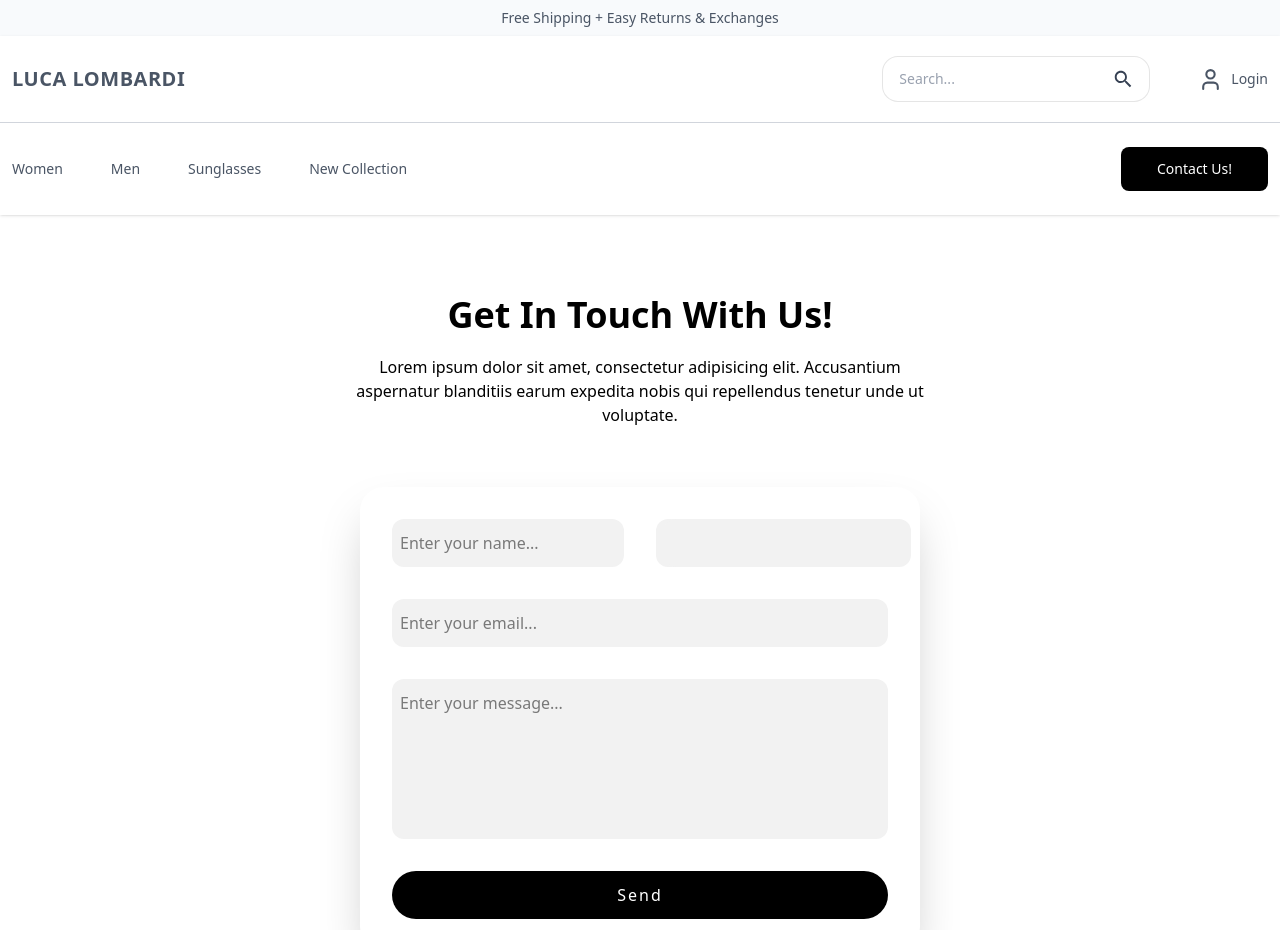
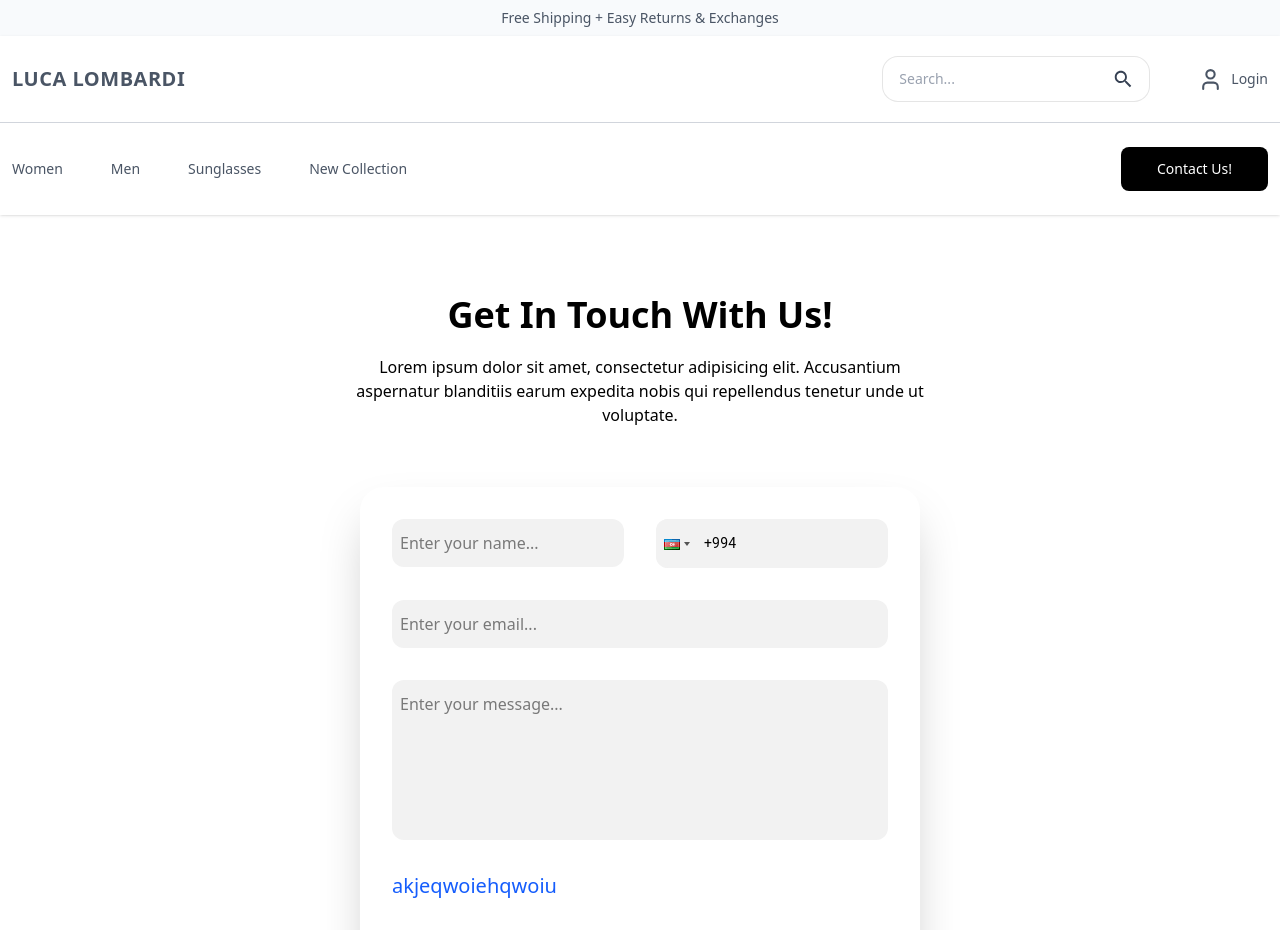
Before and after one commit to Hafis-bv/Luca-Lombardi, a Next.js app: page /contact in a window 1280 px wide. Shown: the top 930 px of the page. Built offline with nearby package versions, Linux system fonts and the light colour scheme.

Commit message:
Update input component and add nodemailer

```diff
--- /dev/null
+++ b/src/app/api/contact/route.ts
@@ -0,0 +1,41 @@
+import { generateContactHtml } from "@/utils/generateContactHtml";
+import { NextRequest, NextResponse } from "next/server";
+import nodemailer from "nodemailer";
+
+export async function POST(req: NextRequest) {
+  const body = await req.json();
+
+  const html = generateContactHtml(body);
+
+  const transporter = nodemailer.createTransport({
+    service: "gmail",
+    auth: {
+      user: process.env.SMTP_SERVER_USERNAME,
+      pass: process.env.SMTP_SERVER_PASSWORD,
+    },
+    tls: {
+      rejectUnauthorized: false,
+    },
+  });
+
+  try {
+    await transporter.sendMail({
+      from: `${body.name} <${body.email}>`,
+      to: process.env.SMTP_SERVER_USERNAME,
+      subject: `New message from ${body.name} <${body.email}>`,
+      html,
+      replyTo: body.email,
+    });
+
+    return NextResponse.json(
+      { message: "Email sent successfully" },
+      { status: 200 },
+    );
+  } catch (err) {
+    console.log("Error sending email", err);
+    return NextResponse.json(
+      { error: "Failed to send email" },
+      { status: 500 },
+    );
+  }
+}
--- a/src/app/contact/widgets/ContactForm.tsx
+++ b/src/app/contact/widgets/ContactForm.tsx
@@ -1,7 +1,84 @@
+"use client";
+
 import { Container } from "@/components/Container";
 import { Input } from "@/components/Input";
+import {
+  ContactFormData,
+  contactSchema,
+  ErrorContactState,
+} from "@/schemas/contact";
+import axios from "axios";
+import { ChangeEvent, FormEvent, useState } from "react";
+import { z } from "zod";
 
 export function ContactForm() {
+  const [formData, setFormData] = useState<ContactFormData>({
+    name: "",
+    phone: "",
+    email: "",
+    message: "",
+  });
+  const [errors, setErrors] = useState<ErrorContactState>({
+    name: null,
+    phone: null,
+    email: null,
+    message: null,
+    general: null,
+  });
+  const [loading, setLoading] = useState(false);
+  const [success, setSuccess] = useState<string | null>("akjeqwoiehqwoiu");
+  const handleChange = (
+    e: ChangeEvent<HTMLInputElement | HTMLTextAreaElement>,
+  ) => {
+    setFormData({ ...formData, [e.target.name]: e.target.value });
+    setErrors({ ...errors, [e.target.name]: null });
+  };
+
+  const handlePhoneChange = (value: string) => {
+    setFormData({ ...formData, phone: value });
+    setErrors({ ...errors, phone: null });
+  };
+
+  const handleSubmit = async (e: FormEvent<HTMLFormElement>) => {
+    e.preventDefault();
+    const result = contactSchema.safeParse(formData);
+
+    if (!result.success) {
+      const flattened = z.flattenError(result.error);
+      const fieldErrors = flattened.fieldErrors;
+
+      setErrors({
+        name: fieldErrors.name?.[0] ?? null,
+        phone: fieldErrors.phone?.[0] ?? null,
+        email: fieldErrors.email?.[0] ?? null,
+        message: fieldErrors.message?.[0] ?? null,
+        general: null,
+      });
+      return;
+    }
+
+    const validatedData = result.data;
+
+    setLoading(true);
+
+    try {
+      await axios.post("/api/contact", validatedData);
+      setSuccess("Your message has been successfully sent!");
+      setFormData({ name: "", phone: "", email: "", message: "" });
+
+      setTimeout(() => setSuccess(null), 3000);
+    } catch (err: any) {
+      console.log(err);
+      const message =
+        err?.response?.data?.message ||
+        err?.response?.data?.err ||
+        "Something went wrong";
+
+      setErrors({ ...errors, general: message });
+    } finally {
+      setLoading(false);
+    }
+  };
   return (
     <div>
       <div className="flex flex-col items-center text-center gap-5 pt-20">
@@ -13,24 +90,61 @@ export function ContactForm() {
         </p>
       </div>
       <Container className="pt-15 pb-30 mx-4 p-8">
-        <form className="grid grid-cols-2 gap-8 shadow-2xl rounded-3xl w-full p-8 md:w-140 mx-auto ">
+        <form
+          onSubmit={handleSubmit}
+          className="grid grid-cols-2 gap-8 shadow-2xl rounded-3xl w-full p-8 md:w-140 mx-auto "
+        >
           <div className="flex flex-col relative col-span-2 md:col-span-1">
-            <Input placeholder="Enter your name..." />
+            <Input
+              name="name"
+              value={formData.name}
+              onChange={handleChange}
+              placeholder="Enter your name..."
+              error={errors.name}
+            />
           </div>
-          <div className="col-span-2 md:col-span-1 bg-[#f2f2f2] rounded-xl px-2">
-            <Input placeholder="" />
+          <div className="col-span-2 md:col-span-1">
+            <Input
+              name="phone"
+              value={formData.phone}
+              onPhoneChange={handlePhoneChange}
+              phone={true}
+              placeholder=""
+              error={errors.phone}
+            />
           </div>
           <div className="flex flex-col relative col-span-2">
-            <Input placeholder="Enter your email..." />
+            <Input
+              name="email"
+              value={formData.email}
+              onChange={handleChange}
+              placeholder="Enter your email..."
+              error={errors.email}
+            />
           </div>
           <div className="flex flex-col gap-1 col-span-2">
             <textarea
+              name="message"
+              value={formData.message}
+              onChange={handleChange}
               placeholder="Enter your message..."
               className="bg-[#f2f2f2] py-3 px-2 rounded-xl h-40 outline-none resize-none"
             />
+            {errors.message && (
+              <span className="text-red-600 text-xs mt-1">
+                {errors.message}
+              </span>
+            )}
           </div>
-          <button className="bg-black col-span-2 text-white w-full font-medium tracking-[2px] py-3 rounded-3xl cursor-pointer">
-            Send
+          {errors.general && (
+            <span className="text-red-600 text-sm">{errors.general}</span>
+          )}
+          {success && <span className="text-xl text-blue-600">{success}</span>}
+          <button
+            disabled={loading}
+            className="bg-black col-span-2 text-white w-full font-medium tracking-[2px] py-3 rounded-3xl cursor-pointer"
+          >
+            {loading ? "Sending..." : "Send"}
           </button>
         </form>
       </Container>
--- a/src/components/Input.tsx
+++ b/src/components/Input.tsx
@@ -1,14 +1,20 @@
 "use client";
 
 import clsx from "clsx";
+import { ChangeEvent } from "react";
+import PhoneInput from "react-phone-input-2";
+import "react-phone-input-2/lib/style.css";
 
 interface InputProps {
   placeholder?: string;
   type?: string;
   name?: string;
   value?: string;
-  onChange?: () => void;
+  onChange?: (e: ChangeEvent<HTMLInputElement>) => void;
   className?: string;
+  phone?: boolean;
+  error?: string | null;
+  onPhoneChange?: (value: string) => void;
 }
 
 export function Input({
@@ -18,8 +24,31 @@ export function Input({
   value,
   onChange = () => {},
   className,
+  phone = false,
+  error,
+  onPhoneChange,
 }: InputProps) {
-  return (
+  return phone ? (
+    <div className="flex flex-col gap-1">
+      <PhoneInput
+        country="az"
+        onlyCountries={["az", "ru", "tr", "us"]}
+        value={value}
+        onChange={onPhoneChange}
+        specialLabel=""
+        inputClass={clsx(
+          "!bg-[#f2f2f2] !py-3 !px-2 !pl-12 !rounded-xl !outline-none !w-full !h-auto !border-none",
+
+          className,
+        )}
+        buttonClass="!bg-[#f2f2f2] !border-none  !rounded-l-xl"
+        containerClass="!w-full"
+        dropdownClass="!rounded-xl !bg-[#f2f2f2] !shadow-lg"
+      />
+      {error && <span className="text-red-600 text-xs mt-1">{error}</span>}
+    </div>
+  ) : (
+    <div className="flex flex-col gap-1">
       <input
         className={clsx(
           "bg-[#f2f2f2] py-3 px-2 rounded-xl outline-none",
@@ -31,5 +60,7 @@ export function Input({
         value={value || ""}
         onChange={onChange}
       />
+      {error && <span className="text-red-600 text-xs mt-1">{error}</span>}
+    </div>
   );
 }
--- /dev/null
+++ b/src/schemas/contact.ts
@@ -0,0 +1,20 @@
+import { z } from "zod";
+
+export const contactSchema = z.object({
+  name: z.string().min(2, "Name must be at least 2 or more characters"),
+  phone: z
+    .string()
+    .min(7, "Phone number must be at least 7 or more characters"),
+  email: z.email("Invalid email"),
+  message: z.string().min(10, "Message must be at least 10 or more characters"),
+});
+
+export type ContactFormData = z.infer<typeof contactSchema>;
+
+export type ErrorContactState = {
+  name: string | null;
+  phone: string | null;
+  email: string | null;
+  message: string | null;
+  general: string | null;
+};
--- /dev/null
+++ b/src/utils/generateContactHtml.ts
@@ -0,0 +1,86 @@
+import { ContactFormData } from "@/schemas/contact";
+
+export function generateContactHtml(body: ContactFormData) {
+  return `
+<!DOCTYPE html>
+<html>
+<head>
+  <meta charset="utf-8" />
+</head>
+<body style="margin:0;padding:0;background-color:#f4f4f4;font-family:'Helvetica Neue',Arial,sans-serif;">
+  <table width="100%" cellpadding="0" cellspacing="0" style="background-color:#f4f4f4;padding:40px 0;">
+    <tr>
+      <td align="center">
+        <table width="600" cellpadding="0" cellspacing="0" style="background-color:#ffffff;border-radius:8px;overflow:hidden;">
+
+          <tr>
+            <td style="background-color:#0a0a0a;padding:32px 40px;text-align:center;">
+              <span style="color:#d4af37;font-size:22px;font-weight:600;letter-spacing:2px;text-transform:uppercase;">
+                Luca Lombardy
+              </span>
+            </td>
+          </tr>
+
+          <tr>
+            <td style="padding:32px 40px 8px 40px;">
+              <h2 style="margin:0;color:#0a0a0a;font-size:18px;font-weight:600;">
+                Новое сообщение с сайта
+              </h2>
+              <p style="margin:4px 0 0 0;color:#888888;font-size:13px;">
+                Получено через форму обратной связи
+              </p>
+            </td>
+          </tr>
+
+          <tr>
+            <td style="padding:24px 40px;">
+              <table width="100%" cellpadding="0" cellspacing="0">
+                <tr>
+                  <td style="padding:10px 0;border-bottom:1px solid #eeeeee;">
+                    <span style="color:#888888;font-size:12px;text-transform:uppercase;letter-spacing:1px;">Имя</span><br/>
+                    <span style="color:#0a0a0a;font-size:15px;">${body.name}</span>
+                  </td>
+                </tr>
+                <tr>
+                  <td style="padding:10px 0;border-bottom:1px solid #eeeeee;">
+                    <span style="color:#888888;font-size:12px;text-transform:uppercase;letter-spacing:1px;">Email</span><br/>
+                    <a href="mailto:${body.email}" style="color:#d4af37;font-size:15px;text-decoration:none;">${body.email}</a>
+                  </td>
+                </tr>
+                ${
+                  body.phone
+                    ? `
+                <tr>
+                  <td style="padding:10px 0;border-bottom:1px solid #eeeeee;">
+                    <span style="color:#888888;font-size:12px;text-transform:uppercase;letter-spacing:1px;">Телефон</span><br/>
+                    <span style="color:#0a0a0a;font-size:15px;">${body.phone}</span>
+                  </td>
+                </tr>`
+                    : ""
+                }
+                <tr>
+                  <td style="padding:16px 0 0 0;">
+                    <span style="color:#888888;font-size:12px;text-transform:uppercase;letter-spacing:1px;">Сообщение</span><br/>
+                    <p style="margin:8px 0 0 0;color:#0a0a0a;font-size:15px;line-height:1.6;white-space:pre-wrap;">${body.message}</p>
+                  </td>
+                </tr>
+              </table>
+            </td>
+          </tr>
+
+          <tr>
+            <td style="background-color:#f9f9f9;padding:20px 40px;text-align:center;">
+              <p style="margin:0;color:#aaaaaa;font-size:12px;">
+                © ${new Date().getFullYear()} Luca Lombardy. Все права защищены.
+              </p>
+            </td>
+          </tr>
+
+        </table>
+      </td>
+    </tr>
+  </table>
+</body>
+</html>
+`;
+}
```
Also changed, not shown: package.json (+6 -1 lines), 1 other file (tests, documents, lock files or other folders). Lines whose indentation alone changed are shown as unchanged.
